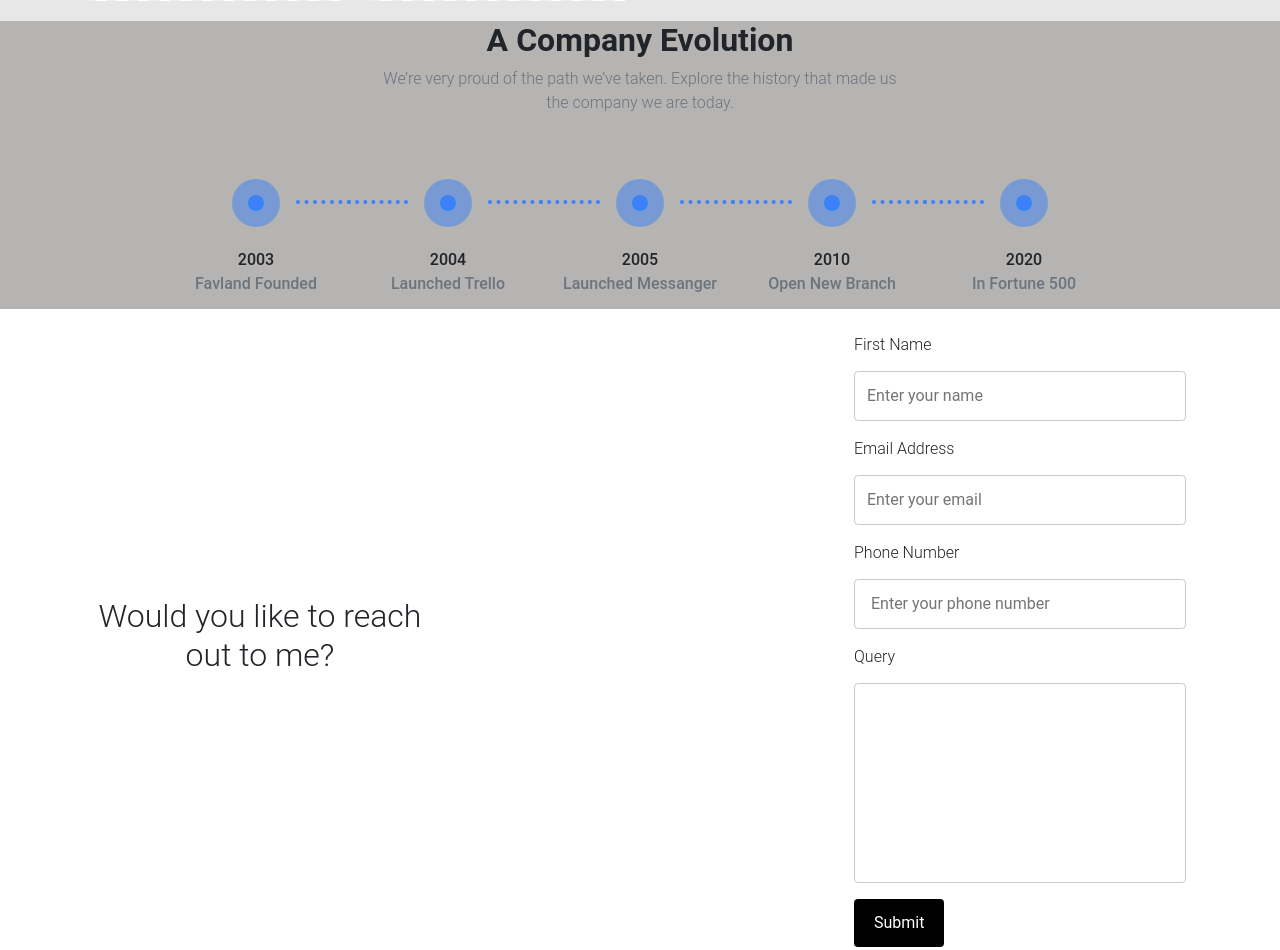
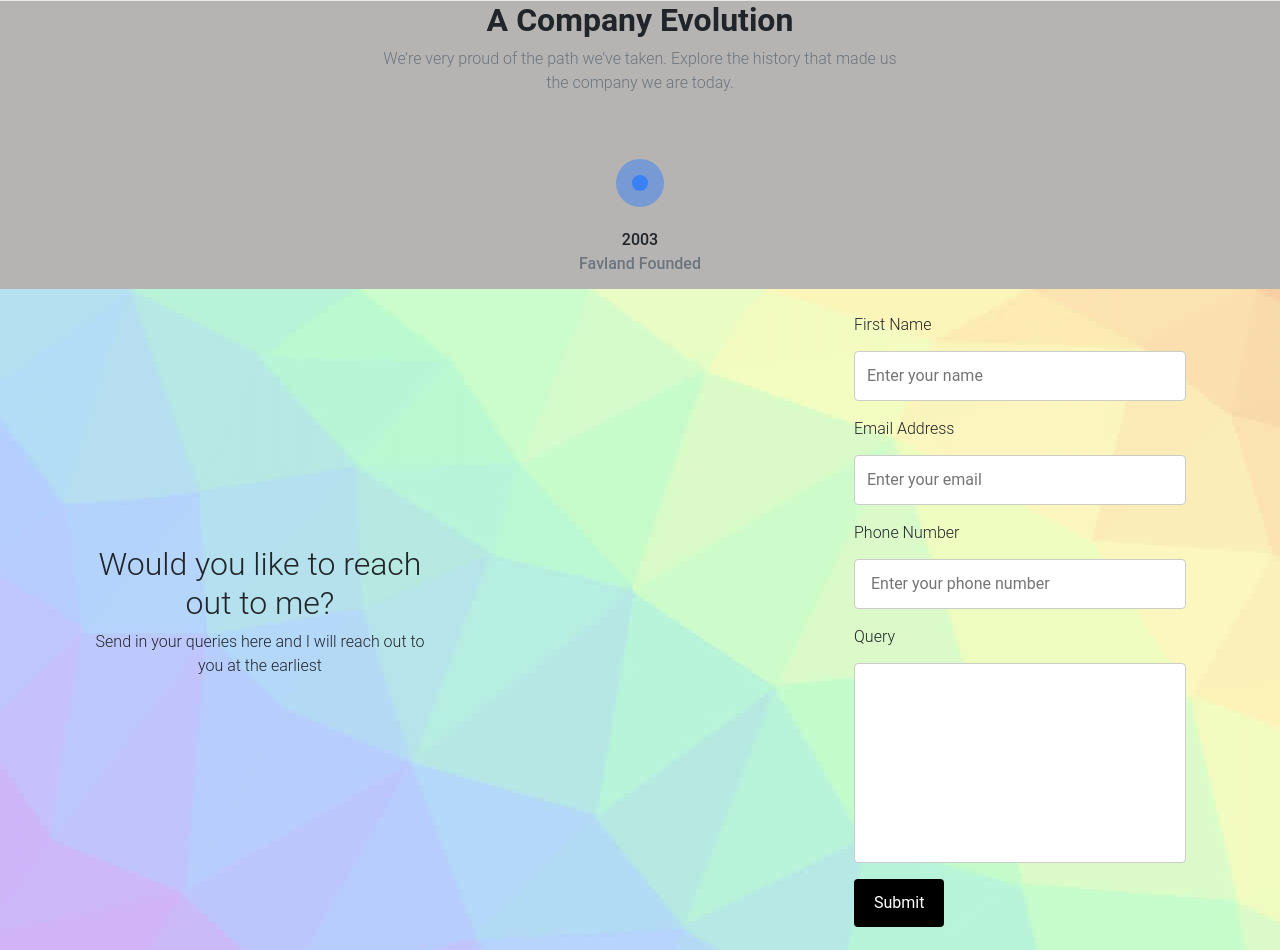
Before and after one commit to harshpv07/Portfolio, a Django app: page / in a window 1280 px wide. Shown: the part 2338-3288 px from the top of the page. Run offline with Django 4.2, Linux system fonts and the light colour scheme; data comes from the database, SQL or seed files in the repository; some libraries are stand-ins or nearby versions.

Commit message:
Fixed issues

```diff
--- a/mysite/core/models.py
+++ b/mysite/core/models.py
@@ -43,6 +43,7 @@ class WorkModel(models.Model): #DB model for my work ex details
     work_name = models.CharField(max_length=100)
     work_image = models.ImageField()
     work_role = models.CharField(max_length = 100)
+
     class Meta:
         verbose_name_plural = "Work Name" #Django tends to add an 's' in the models page. We are trying to maintain it.
 
--- a/mysite/core/templates/core/index.html
+++ b/mysite/core/templates/core/index.html
@@ -15,10 +15,9 @@
 
 
 <!-- Introduction section -->
-<div class="section" id = "intro">
-  <div class = "container-fluid p-0">
+<div class="section">
+  <div class = "container-fluid">
     <img src = "{% static '/images/landing_page.jpeg' %}" style = "width: 100%; position : relative;" />
-    <!-- <div class = "text_landing_page" style = "position: absolute;">Welcome to my page !! </div> -->
   </div>
 </div>
 
@@ -84,34 +83,7 @@ Timeline section -->
                                 <p class="h6 text-muted mb-0 mb-lg-0">Favland Founded</p>
                             </div>
                         </div>
-                        <div class="timeline-step">
-                            <div class="timeline-content" data-toggle="popover" data-trigger="hover" data-placement="top" title="" data-content="And here's some amazing content. It's very engaging. Right?" data-original-title="2004">
-                                <div class="inner-circle"></div>
-                                <p class="h6 mt-3 mb-1">2004</p>
-                                <p class="h6 text-muted mb-0 mb-lg-0">Launched Trello</p>
-                            </div>
-                        </div>
-                        <div class="timeline-step">
-                            <div class="timeline-content" data-toggle="popover" data-trigger="hover" data-placement="top" title="" data-content="And here's some amazing content. It's very engaging. Right?" data-original-title="2005">
-                                <div class="inner-circle"></div>
-                                <p class="h6 mt-3 mb-1">2005</p>
-                                <p class="h6 text-muted mb-0 mb-lg-0">Launched Messanger</p>
-                            </div>
-                        </div>
-                        <div class="timeline-step">
-                            <div class="timeline-content" data-toggle="popover" data-trigger="hover" data-placement="top" title="" data-content="And here's some amazing content. It's very engaging. Right?" data-original-title="2010">
-                                <div class="inner-circle"></div>
-                                <p class="h6 mt-3 mb-1">2010</p>
-                                <p class="h6 text-muted mb-0 mb-lg-0">Open New Branch</p>
-                            </div>
-                        </div>
-                        <div class="timeline-step mb-0">
-                            <div class="timeline-content" data-toggle="popover" data-trigger="hover" data-placement="top" title="" data-content="And here's some amazing content. It's very engaging. Right?" data-original-title="2020">
-                                <div class="inner-circle"></div>
-                                <p class="h6 mt-3 mb-1">2020</p>
-                                <p class="h6 text-muted mb-0 mb-lg-0">In Fortune 500</p>
-                            </div>
-                        </div>
+
                     </div>
                 </div>
             </div>
@@ -123,11 +95,12 @@ Timeline section -->
 
 
 <!-- Contact Information Section -->
-<div class="section">
+<div class="section" style="background-image: url('{% static '/images/contact_background.jpg' %}');">
   <div class="container">
     <div class="row" style = "align-items: center;">
       <div class="col-4 " style = 'text-align : center;'>
         <h2>Would you like to reach out to me? </h2>
+        <p>Send in your queries here and I will reach out to you at the earliest</p>
       </div>
       <div class = "col-4"></div>
       <div class="col-lg-4 p-4">
--- a/mysite/core/views.py
+++ b/mysite/core/views.py
@@ -2,7 +2,7 @@ from django.shortcuts import render
 from .forms import NameForm
 from django.http import HttpResponseRedirect
 from django.conf import settings
-from .models import ContactModel, StackModel, ProjectModel
+from .models import ContactModel, StackModel, ProjectModel, WorkModel
 import os
 
 
@@ -20,6 +20,7 @@ def index(request):
     for k in b:
         projects.append({"proj_name" : k.proj_name , "project_descrip" : k.project_descrip, "proj_image" : k.proj_image , "proj_related" : k.proj_related})
 
+    print(WorkModel.objects.all().filter())
     context["project"] = projects
     context['flags'] = flags
 
```
Also changed, not shown: mysite/core/static/images/connections.jpg (added), mysite/core/static/images/contact_background.jpg (added).
